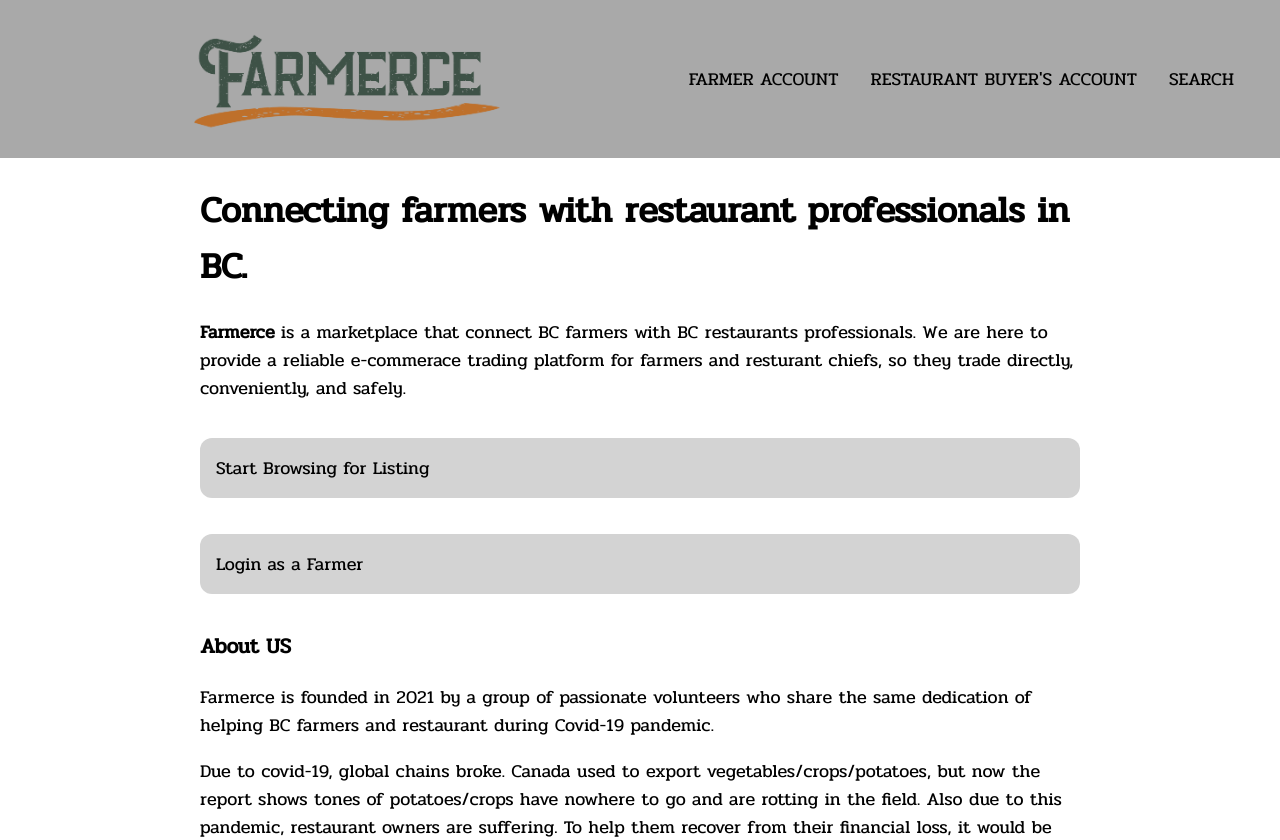
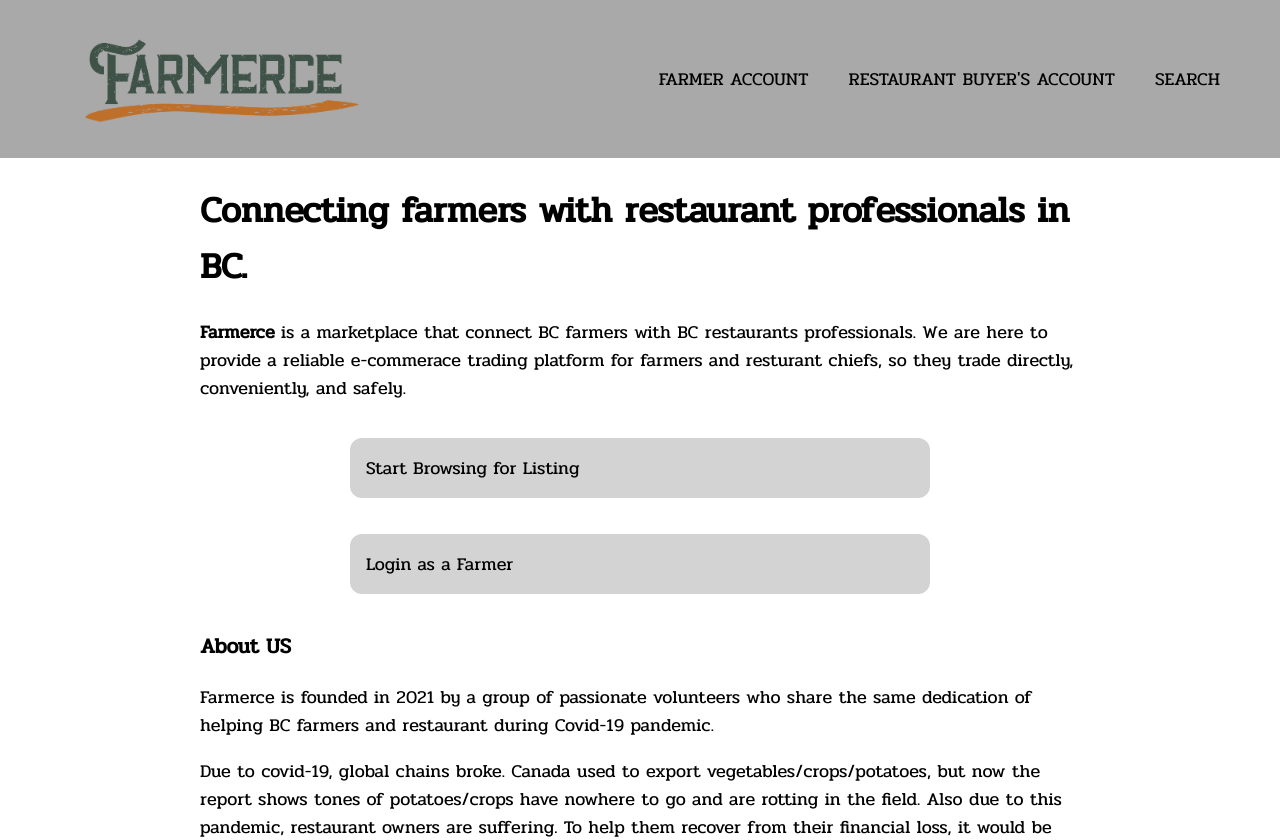
Before and after one commit to SetarehSh/HacktheBreak, a PHP site: page /homepage.html in a window 1280 px wide. Shown: the top 840 px of the page. Run offline with PHP 8.4, Linux system fonts and the light colour scheme.

Commit message:
color change

```diff
--- a/styles/header.css
+++ b/styles/header.css
@@ -18,7 +18,7 @@ nav ul {
     display: flex;
     list-style-type: none;
     white-space: nowrap;
-    margin-right: 30px;
+    margin-right: 40px;
 }
 
 nav a {
@@ -27,24 +27,29 @@ nav a {
     font-size: calc(10px + 1vh);
     text-transform: uppercase;
     text-decoration: none;
-    padding: 16px;
+    padding: 20px;
 
 }
+#logo {
+    margin-left: 40px;
+    margin-top: 1vh;
+    margin-bottom: 1vh;
+    max-height: 250px;
+    width: auto;
+}
 
+#logo:hover{
+    border-style: none;
+
+}
 nav a:hover {
     color: grey;
     border-top-style: solid;
     border-bottom-style: solid;
-    text-shadow: darkorange;
+
 }
 
-#logo {
-    margin-left: 150px;
-    margin-top: 1vh;
-    margin-bottom: 1vh;
-    height: 35vh;
-    width: auto;
-}
+
 
 #home:hover {
     border-bottom-style: none;
--- a/styles/homepage.css
+++ b/styles/homepage.css
@@ -26,5 +26,7 @@ body {
     border-radius: 12px;
     padding: 2vh;
     margin: 2em 0;
+    margin-left: 150px;
+    margin-right: 150px;
 
 }
```
